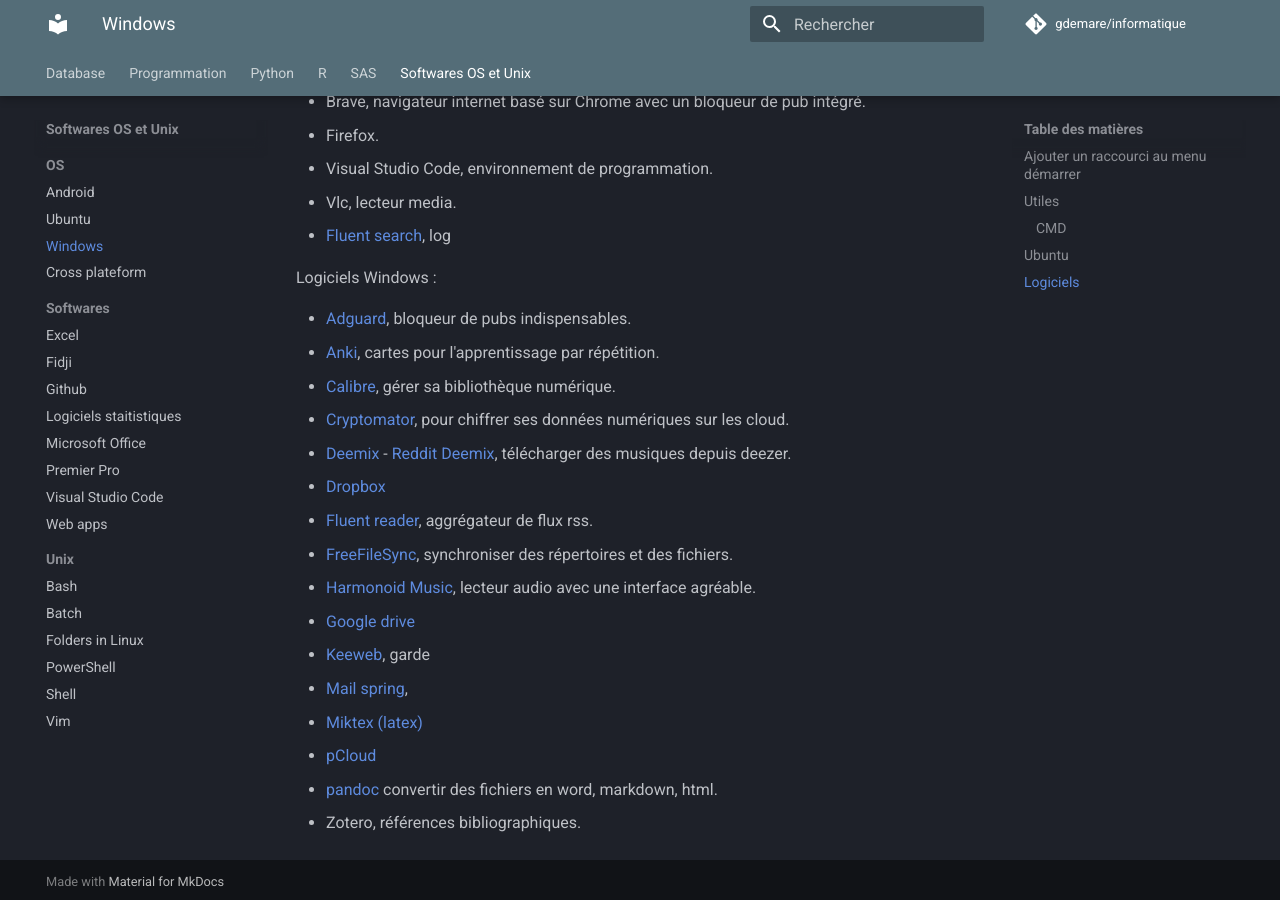
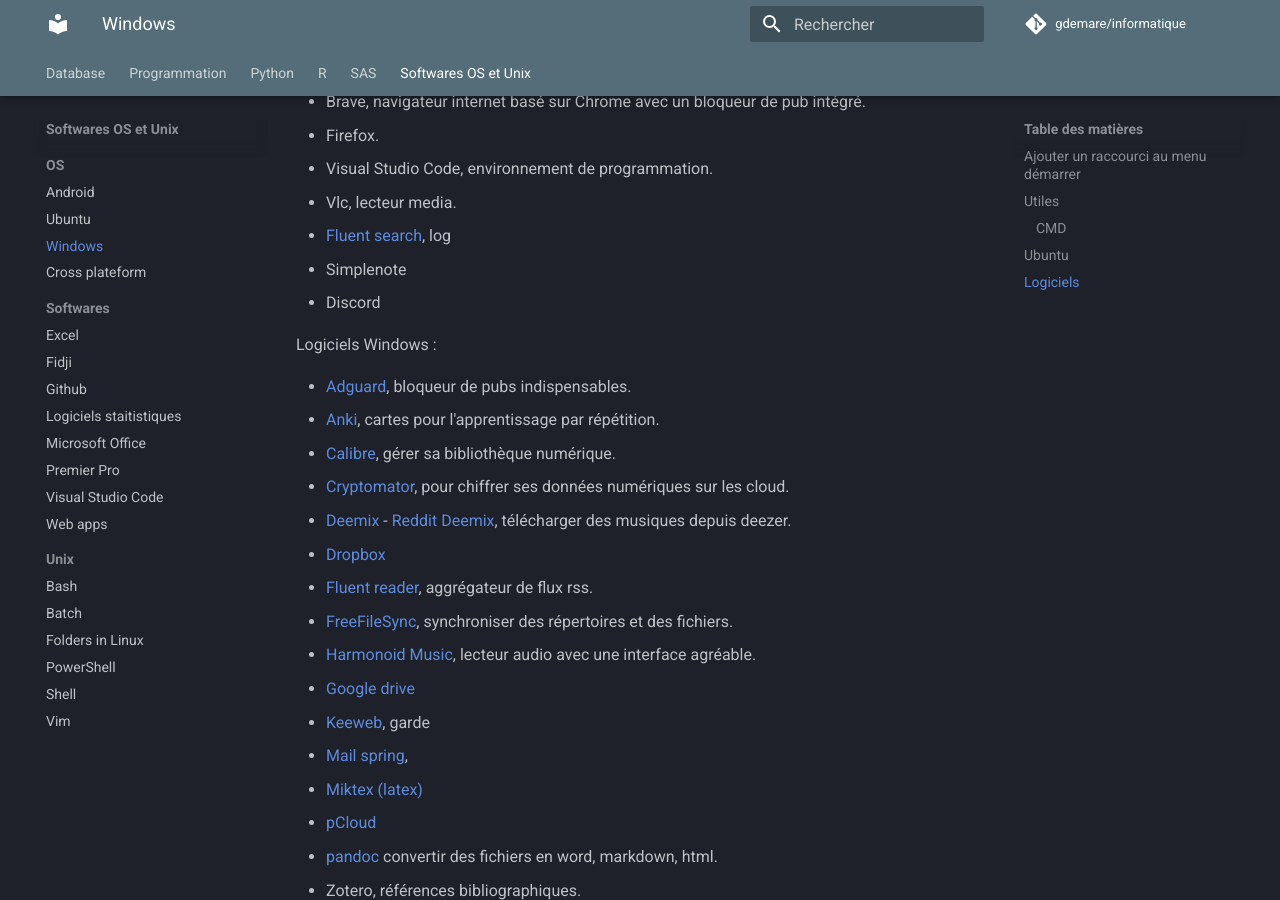
Before and after one commit to gdemare/Informatique, an MkDocs documentation site: the page built from docs/sofwares-os-unix/os/windows.md, in a window 1280 px wide and 900 px high, scrolled down 995 px. Built offline with MkDocs 1.6.1 and Material for MkDocs 9.7.7, drawn with Linux system fonts in a browser that asks for light colours; comment, search, counter and statistics services are not loaded.

Commit message:
Update windows.md

```diff
--- a/docs/sofwares-os-unix/os/windows.md
+++ b/docs/sofwares-os-unix/os/windows.md
@@ -30,6 +30,8 @@
 * Visual Studio Code, environnement de programmation.
 * Vlc, lecteur media.
 * [Fluent search](https://www.fluentsearch.net/), log
+* Simplenote
+* Discord
 
 Logiciels Windows :
 
```
